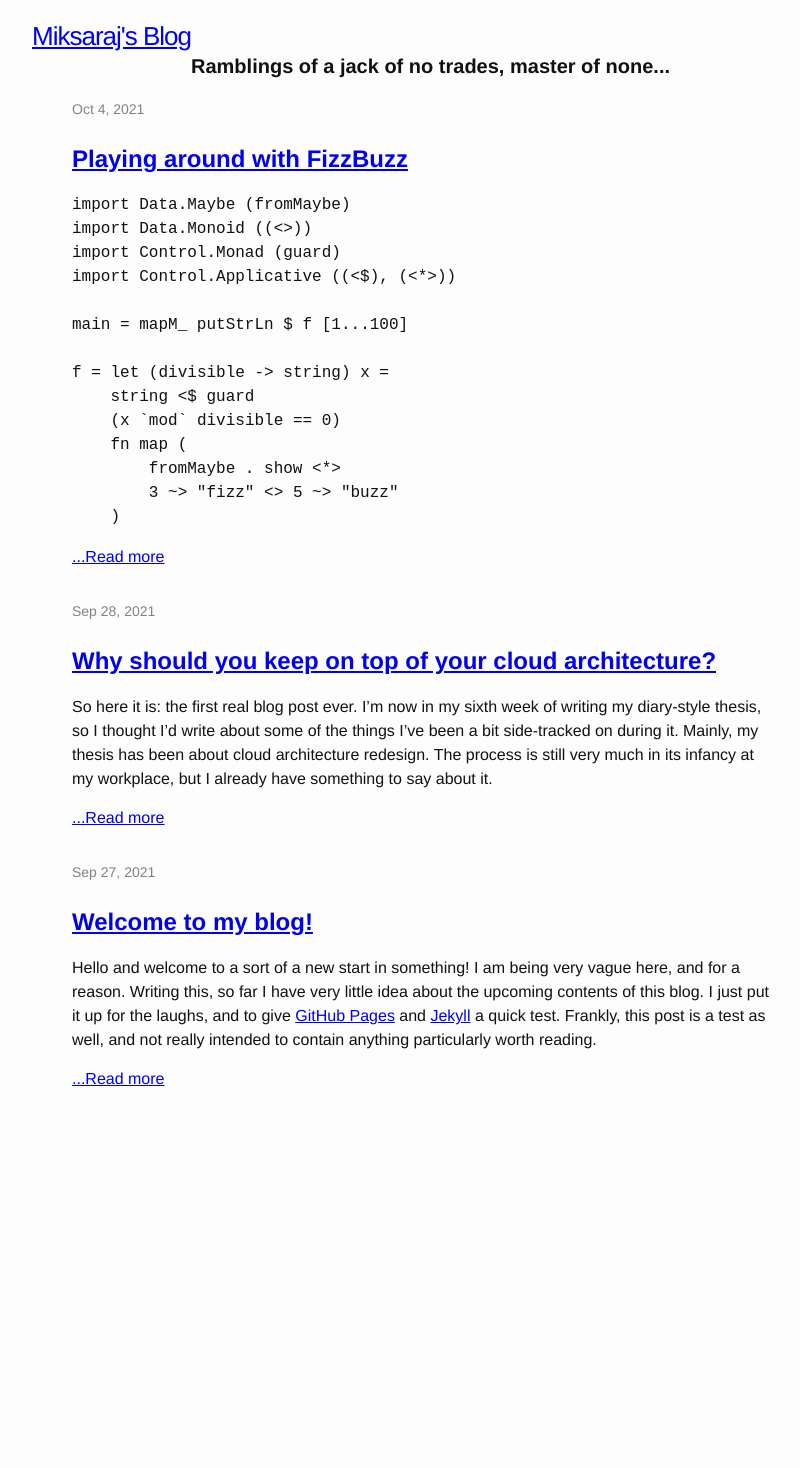
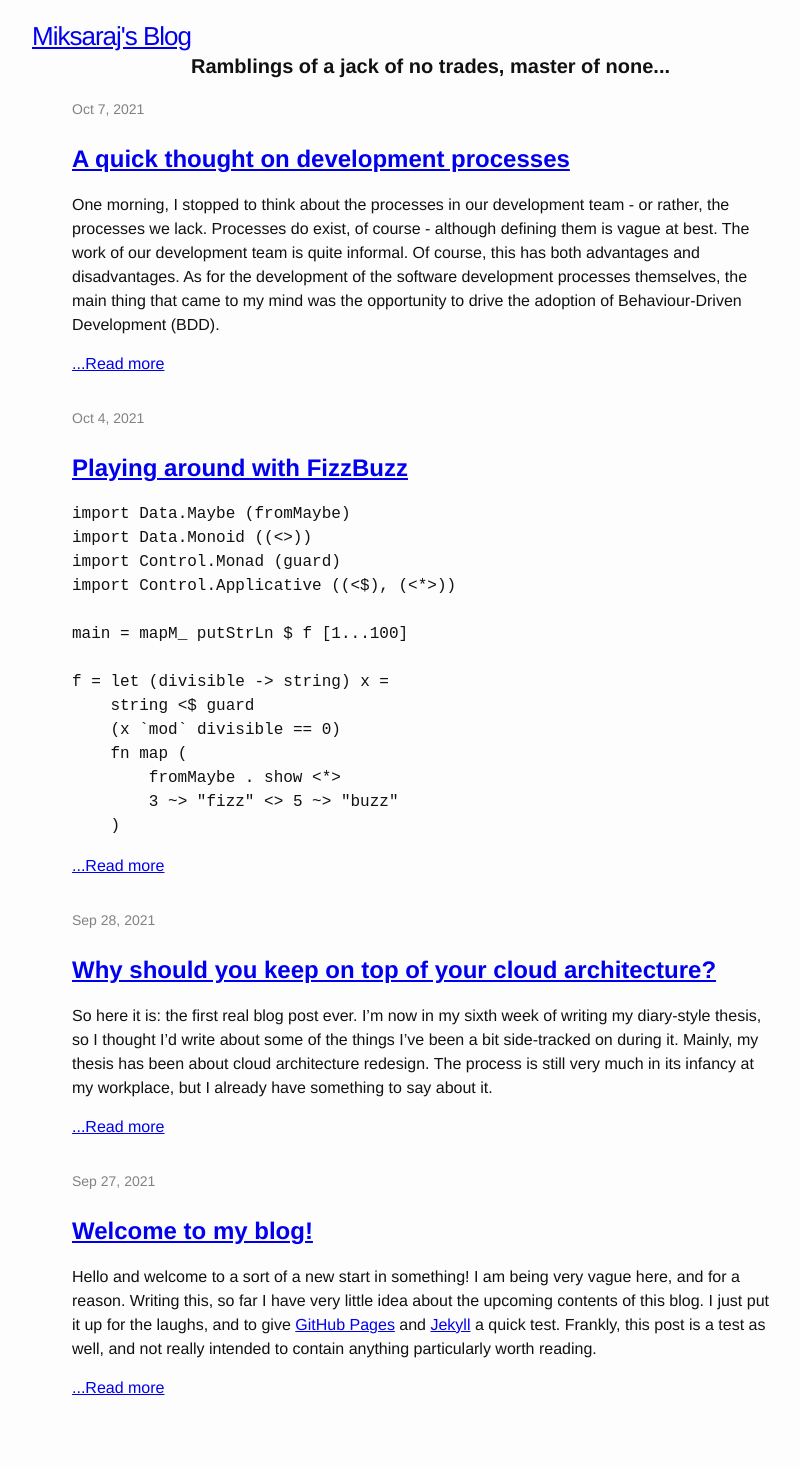
Before and after one commit to miksaraj/miksaraj.github.io, a Jekyll site: the page built from index.html, in a window 1280 px wide. Shown: the whole page, without its empty margins (238-1038 px from the left). Built offline with Jekyll 4.4.1, drawn with Linux system fonts in a browser that asks for light colours; nearby versions of some CDN libraries; before the commit the page ends 1159 px from its top, so only the background shows below that; some of the changed lines change nothing that is shown.

Commit message:
post quickie on processes

```diff
--- a/_drafts/quickie-on-processes.md
+++ b/_posts/2021-10-07-quickie-on-processes.md
@@ -18,7 +18,7 @@ encourages collaboration between software developers,
 quality assurance and non-development stakeholders ([North 2006](http://dannorth.net/introducing-bdd/);
 [2014](https://web.archive.org/web/20150901151029/http://behaviourdriven.org/);
 [Bellware 2008](https://www.codemag.com/article/0805061)).
-Behavioural development combines the general techniques
+BDD combines the general techniques
 and principles of TDD with ideas from Domain-Driven
 Design (DDD) and object-oriented analysis and design to provide
 software development and management teams with a common set
@@ -50,7 +50,7 @@ together internal stakeholders to collaborate. However,
 Adam Craven (2015) argues that the use of BDD tools would
 make other functional testing redundant, so one must also
 consider one day how one would then deal with, for example,
-already existing unit testing.
+already existing unit testing practices.
 
 In general, I have been thinking a lot about development processes,
 and I will certainly write more on this subject in the future.
```
